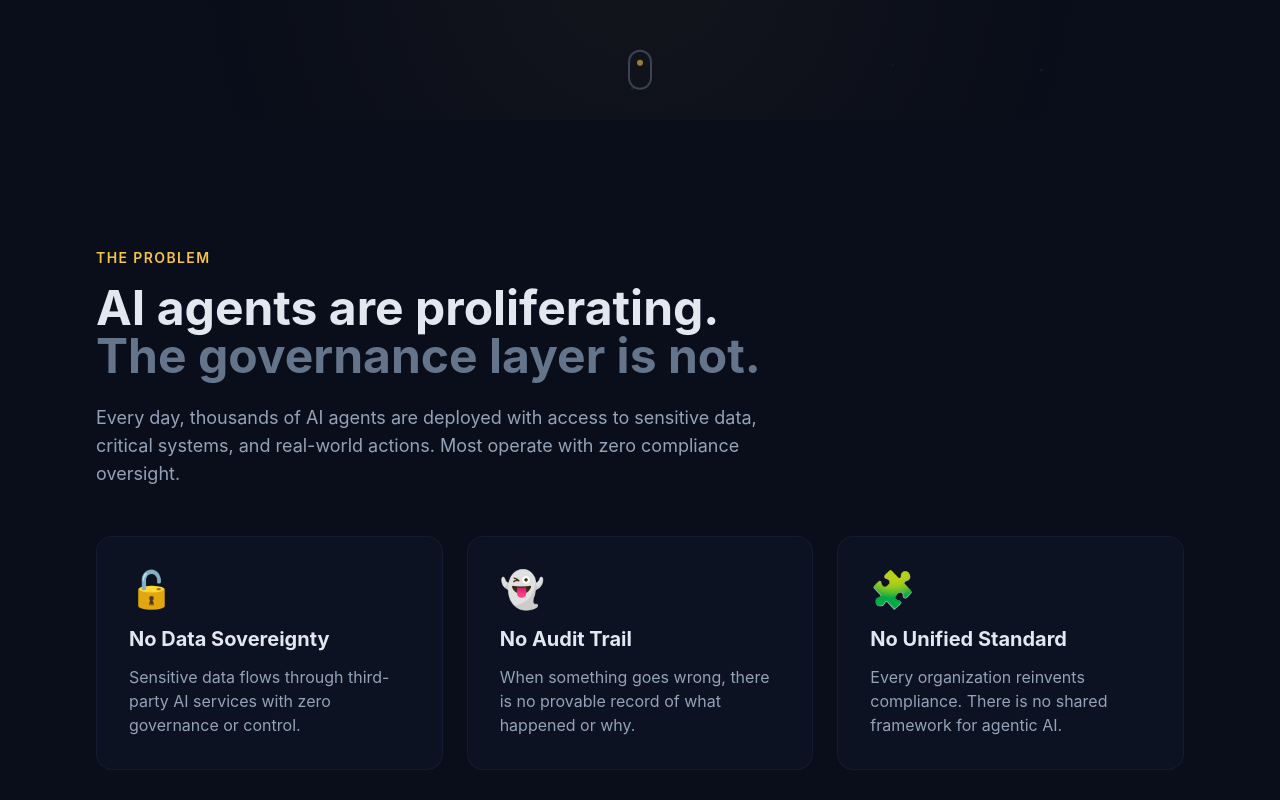
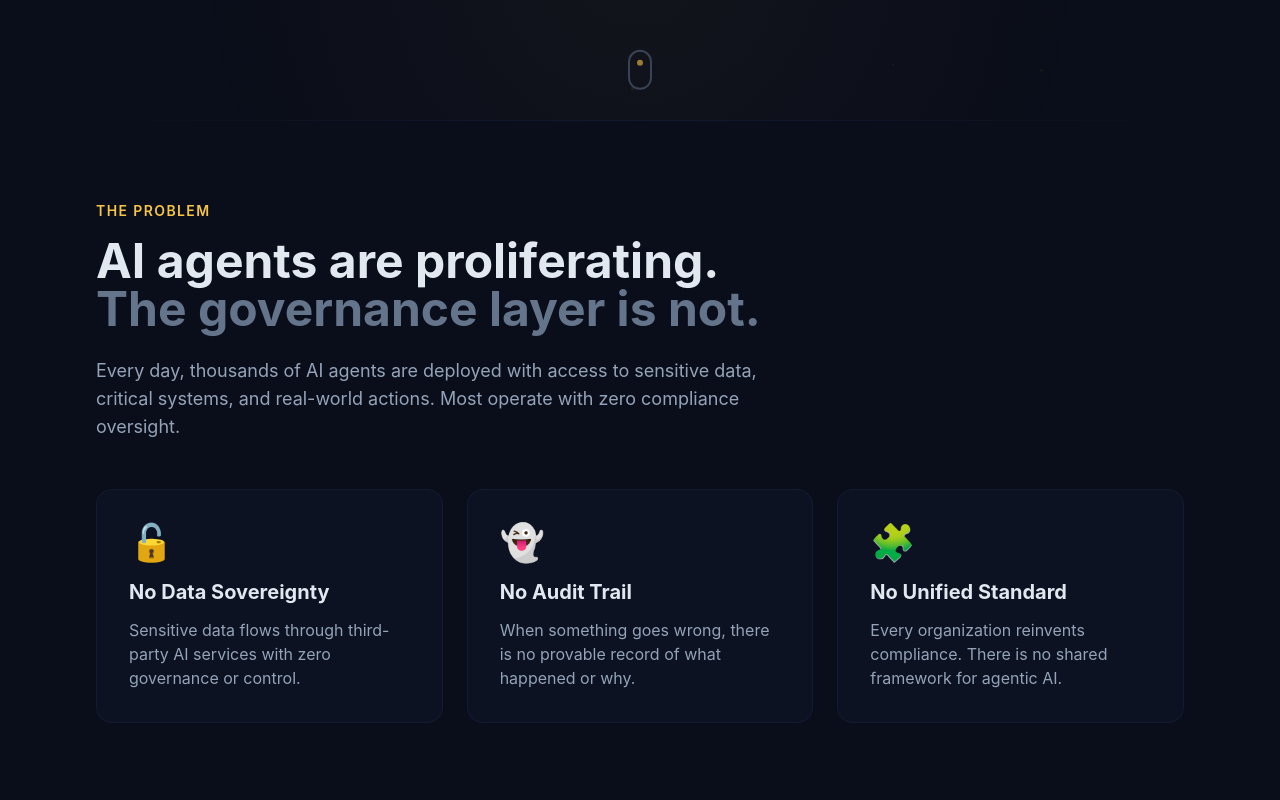
Before and after one commit to madswitchman/pudding-website, a Next.js app: page / in a window 1280 px wide. Shown: the part 680-1480 px from the top of the page. Built offline with nearby package versions, Linux system fonts and the light colour scheme.

Commit message:
Tighten section spacing + add subtle dividers between sections

```diff
--- a/src/app/page.tsx
+++ b/src/app/page.tsx
@@ -13,19 +13,26 @@ const stagger = {
   visible: { transition: { staggerChildren: 0.15 } },
 }
 
-function Section({ children, className = '' }: { children: React.ReactNode; className?: string }) {
+function Section({ children, className = '', divider = true }: { children: React.ReactNode; className?: string; divider?: boolean }) {
   const ref = useRef(null)
   const isInView = useInView(ref, { once: true, margin: '-100px' })
   return (
+    <>
+      {divider && (
+        <div className="max-w-7xl mx-auto px-6 md:px-12 lg:px-24">
+          <div className="h-px bg-gradient-to-r from-transparent via-navy-600/50 to-transparent" />
+        </div>
+      )}
       <motion.section
         ref={ref}
         initial="hidden"
         animate={isInView ? 'visible' : 'hidden'}
         variants={stagger}
-      className={`relative py-24 md:py-32 px-6 md:px-12 lg:px-24 max-w-7xl mx-auto ${className}`}
+        className={`relative py-16 md:py-20 px-6 md:px-12 lg:px-24 max-w-7xl mx-auto ${className}`}
       >
         {children}
       </motion.section>
+    </>
   )
 }
 
```
Lines whose indentation alone changed are shown as unchanged.
